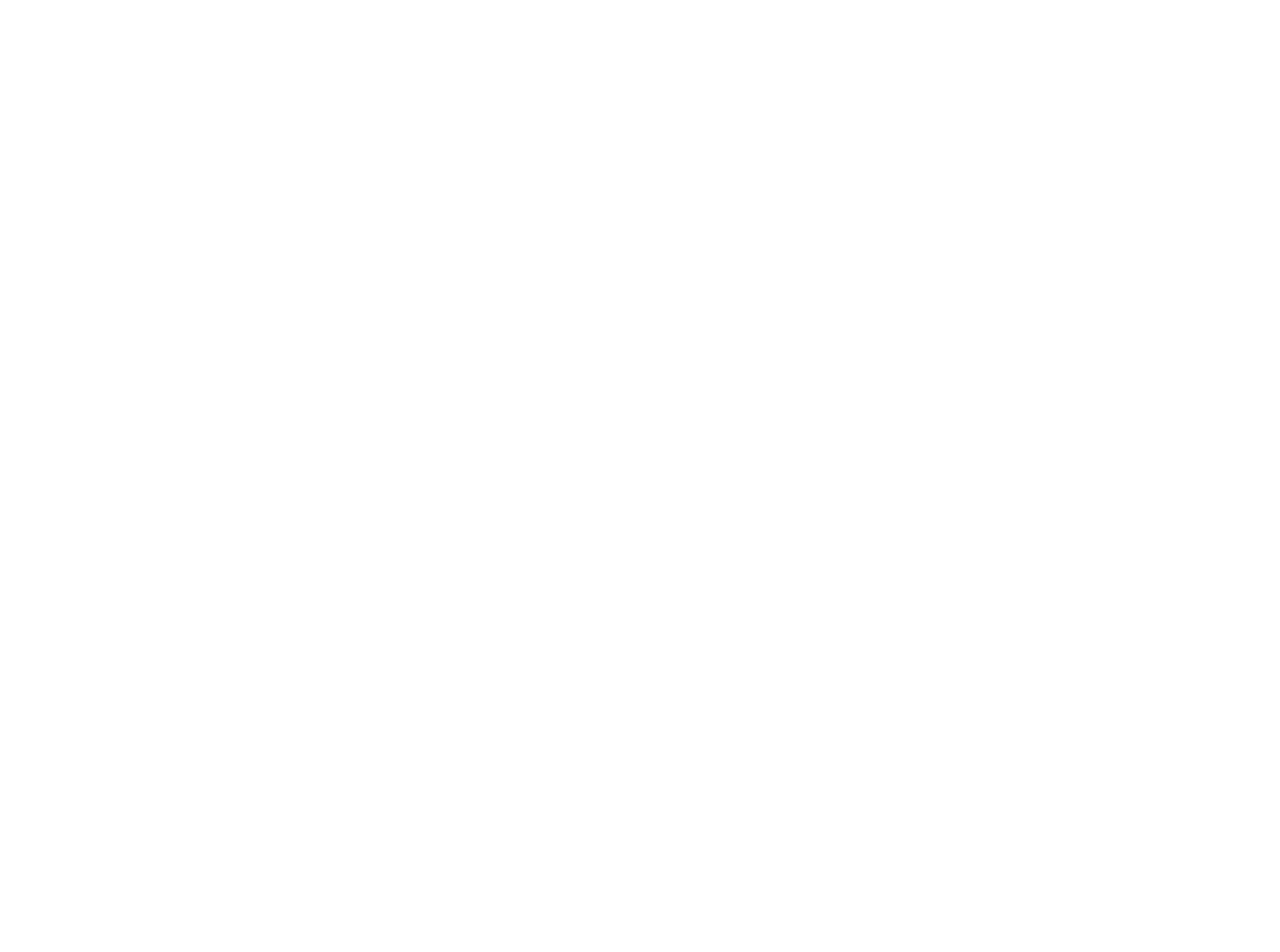
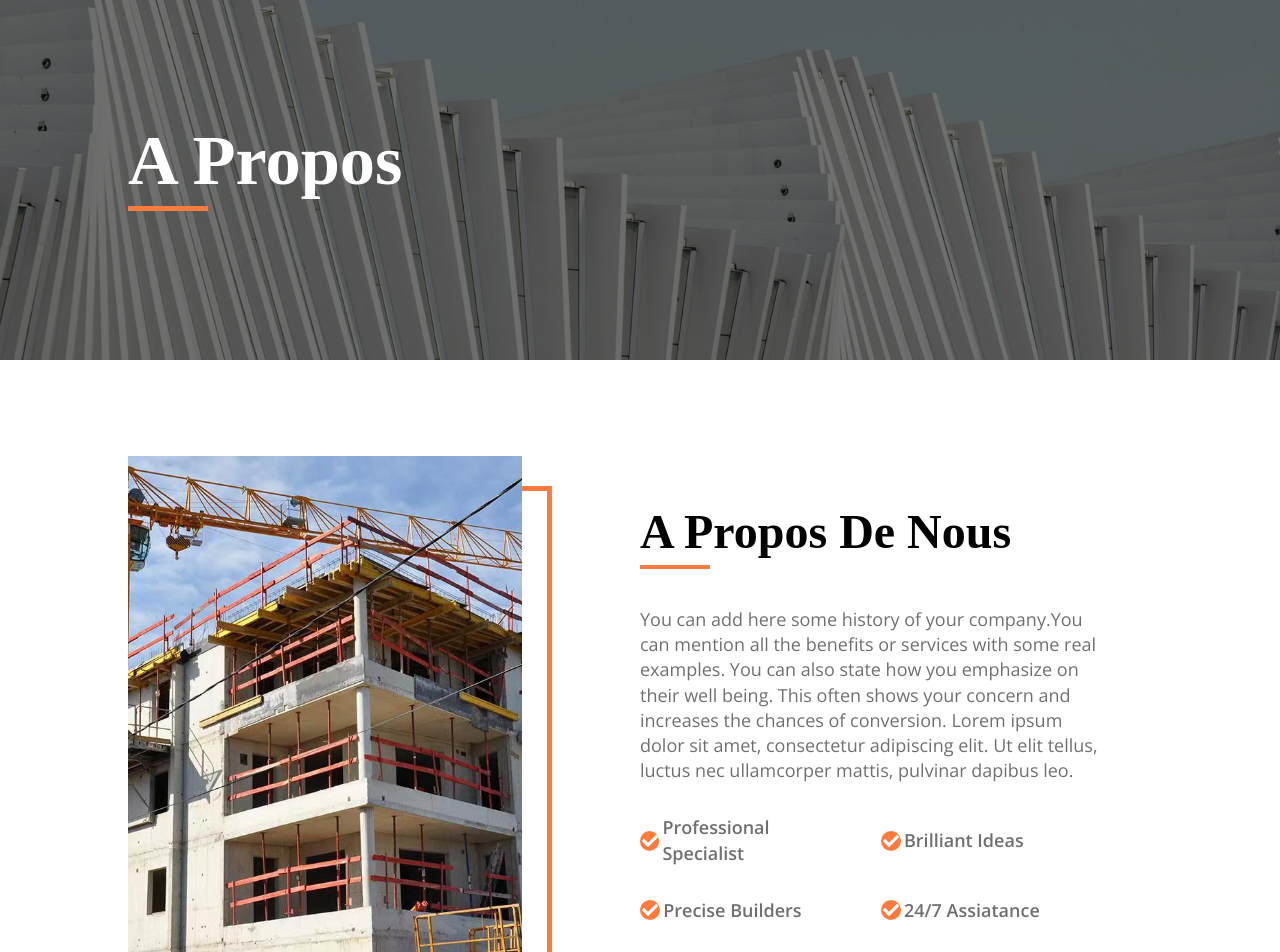
Before and after one commit to William-Hortone/ona-btm, a React (Create React App) app: page /about in a window 1280 px wide. Shown: the part 120-1072 px from the top of the page. Before the commit the page ends 800 px from the top, so only its background shows below. Built offline with nearby package versions, Linux system fonts and the light colour scheme; a web font is replaced by a local one.

Commit message:
added the story section

```diff
--- a/src/Pages/about/About.jsx
+++ b/src/Pages/about/About.jsx
@@ -1,7 +1,15 @@
 import React from "react";
+import { HeadImage, CardImage, HeadText } from "../../components";
+import images from "../../constants/images";
+import { Story } from "../../containers";
 
 const About = () => {
-  return <div>About</div>;
+  return (
+    <div className="app__about">
+      <HeadImage title="A Propos" img={images.building7} />
+      <Story />
+    </div>
+  );
 };
 
 export default About;
--- /dev/null
+++ b/src/components/HeadImage/HeadImage.jsx
@@ -0,0 +1,14 @@
+import React from "react";
+import "./headImage.css";
+
+const HeadImage = ({ img, title }) => {
+  return (
+    <div className="app__headImage">
+      <img src={img} alt="images of building" />
+      <span>{title}</span>
+      <div />
+    </div>
+  );
+};
+
+export default HeadImage;
--- /dev/null
+++ b/src/components/HeadImage/headImage.css
@@ -0,0 +1,51 @@
+.app__headImage{
+    width: 100%;
+    height: 60vh;
+    position: relative;
+
+}
+.app__headImage img{
+    width: 100%;
+    height: 100%;
+    object-fit: cover;
+}
+.app__headImage span{
+    position: absolute;
+    top: 50%;
+    left: 10%;
+
+    font-size: 4.4rem;
+    color: #fff;
+    z-index: 1;
+    font-weight: 900;
+
+}
+.app__headImage span::after{
+    content: '';
+    width: 80px;
+    height: 5px;
+    position: absolute;
+    left: 0;
+    bottom: -10px;
+    background-color: var(--color-orange);
+}
+.app__headImage div{
+    position: absolute;
+    top: 0;
+    left: 0;
+    right: 0;
+    bottom: 0;
+    background-color: #000;
+    opacity: .56;
+}
+@media screen  and ( max-width: 768px ) {
+    .app__headImage span{
+        left: 50%;
+        transform: translate(-50%, -50%);
+        font-size: 3.5rem;
+    }
+    .app__headImage span::after{
+        left: 50%;
+        transform: translateX(-50%);
+    }
+}
--- a/src/components/index.js
+++ b/src/components/index.js
@@ -1,5 +1,6 @@
 import CardImage from "./CardImage/CardImage";
 import Consultation from "./Consultation/Consultation";
 import HeadText from "./HeadText/HeadText";
+import HeadImage from "./HeadImage/HeadImage";
 
-export { CardImage, Consultation, HeadText };
+export { CardImage, Consultation, HeadText, HeadImage };
--- /dev/null
+++ b/src/containers/Story/Story.jsx
@@ -0,0 +1,56 @@
+import React from "react";
+import "./story.css";
+import { CardImage, HeadText, Consultation } from "../../components";
+import images from "../../constants/images";
+import { FaCheck } from "react-icons/fa";
+
+const Story = () => {
+  return (
+    <div className="app__story section__padding">
+      <div className="app__story-left-box">
+        <CardImage img={images.building6} />
+      </div>
+      <div className="app__story-right-box">
+        <HeadText title="A Propos De Nous" />
+        <div className="story-description">
+          <p>
+            You can add here some history of your company.You can mention all
+            the benefits or services with some real examples. You can also state
+            how you emphasize on their well being. This often shows your concern
+            and increases the chances of conversion. Lorem ipsum dolor sit amet,
+            consectetur adipiscing elit. Ut elit tellus, luctus nec ullamcorper
+            mattis, pulvinar dapibus leo.
+          </p>
+          <div className="app__story-description-items">
+            <div>
+              <span>
+                <FaCheck />
+              </span>
+              <p>Professional Specialist</p>
+            </div>
+            <div>
+              <span>
+                <FaCheck />
+              </span>
+              <p>Brilliant Ideas</p>
+            </div>
+            <div>
+              <span>
+                <FaCheck />
+              </span>
+              <p>Precise Builders</p>
+            </div>
+            <div>
+              <span>
+                <FaCheck />
+              </span>
+              <p> 24/7 Assiatance</p>
+            </div>
+          </div>
+        </div>
+      </div>
+    </div>
+  );
+};
+
+export default Story;
--- /dev/null
+++ b/src/containers/Story/story.css
@@ -0,0 +1,61 @@
+.app__story{
+    width: 100%;
+    height: 100vh;
+    display: flex;
+    background-color: #fff;
+}
+.app__story-left-box{
+    flex: 1;
+}
+.app__story-right-box{
+    flex: 1;
+    padding: 3rem ;
+}
+.story-description p{
+    font-size: 18px;
+    line-height: 1.4;
+    color: #000;
+    opacity: .56;
+    font-family: var(--font-alt);
+}
+.app__story-description-items{
+    width: 100%;
+    display: flex;
+    flex-wrap: wrap;
+    gap: 2rem;
+    margin-top: 2rem;
+}
+.app__story-description-items div{
+    width: 45%;
+    display: inline-flex;
+    align-items: center;
+    gap: .2rem;
+    font-weight: 600;
+}
+.app__story-description-items span{
+    width: 20px;
+    height: 20px;
+    background-color: var(--color-orange);
+    font-weight: 600;
+    opacity: 1;
+    color: #fff;
+    border-radius: 50%;
+    display: flex;
+    align-items: center;
+    justify-content: center;
+
+}
+@media screen and (max-width: 1200px){
+    .app__story-right-box{
+
+        padding: 0rem ;
+    }
+
+}
+@media screen and (max-width: 1000px) {
+    .app__story{
+        flex-direction: column-reverse;
+        height: auto;
+        gap: 3rem;
+    }
+}
--- a/src/containers/index.js
+++ b/src/containers/index.js
@@ -4,5 +4,14 @@
 import RecentProjects from "./RecentProjects/RecentProjects";
 import Navbar from "./Navbar/Navbar";
 import Specialization from "./Specialization/Specialization";
+import Story from "./Story/Story";
 
-export { Description, Navbar, Specialization, Footer, Header, RecentProjects };
+export {
+  Description,
+  Navbar,
+  Specialization,
+  Footer,
+  Header,
+  RecentProjects,
+  Story,
+};
```
